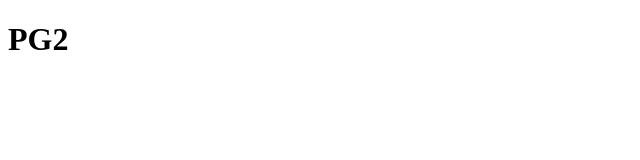
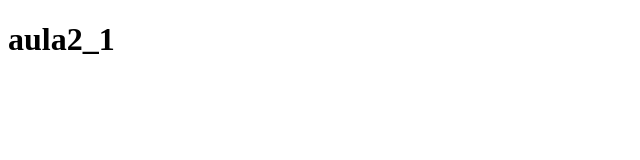
Before and after one commit to hebertphp/JS_SEG_MANHA_2021_1, a plain HTML site: page aula2/aula2_1.html in a window 1280 px wide. Shown: the whole page, without its empty margins (0-640 px from the left). Drawn offline with Linux system fonts and the light colour scheme.

Commit message:
Update aula2_1.html

```diff
--- a/aula2/aula2_1.html
+++ b/aula2/aula2_1.html
@@ -2,10 +2,10 @@
 <html>
  <head>
    <meta charset="utf-8">
-   <title>Javascript</title>
+   <title>aula2_1</title>
  </head>
  <body>
-   <h1>PG2</h1>
+   <h1>aula2_1</h1>
    <script>
      alert("Mensagem");
    </script>
```
